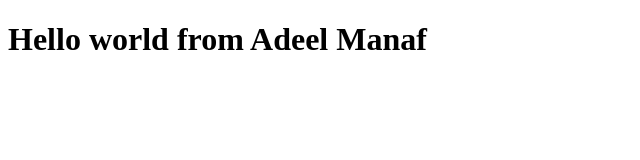
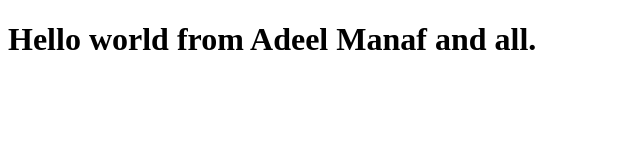
Before and after one commit to adeelmanaf43/Bootcamp-21, a plain HTML site: page index.html in a window 1280 px wide. Shown: the whole page, without its empty margins (0-640 px from the left). Drawn offline with Linux system fonts and the light colour scheme.

Commit message:
Update index.html

```diff
--- a/index.html
+++ b/index.html
@@ -6,6 +6,6 @@
     <title>Document</title>
 </head>
 <body>
-    <h1>Hello world from Adeel Manaf</h1>
+    <h1>Hello world from Adeel Manaf and all.</h1>
 </body>
 </html>
```
